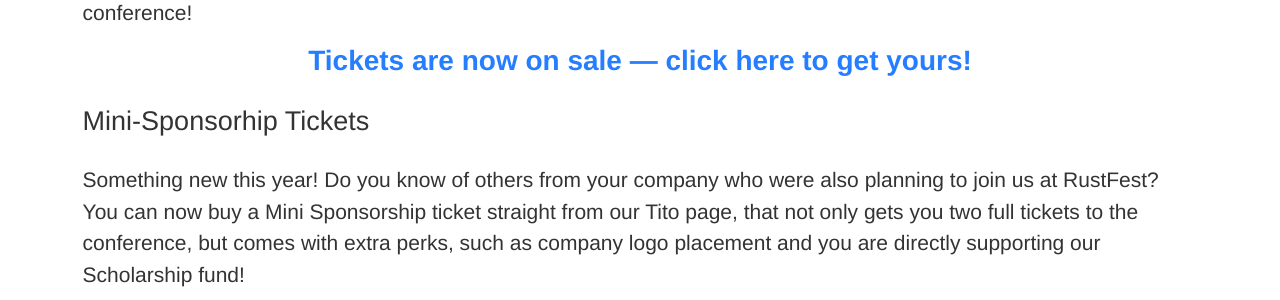
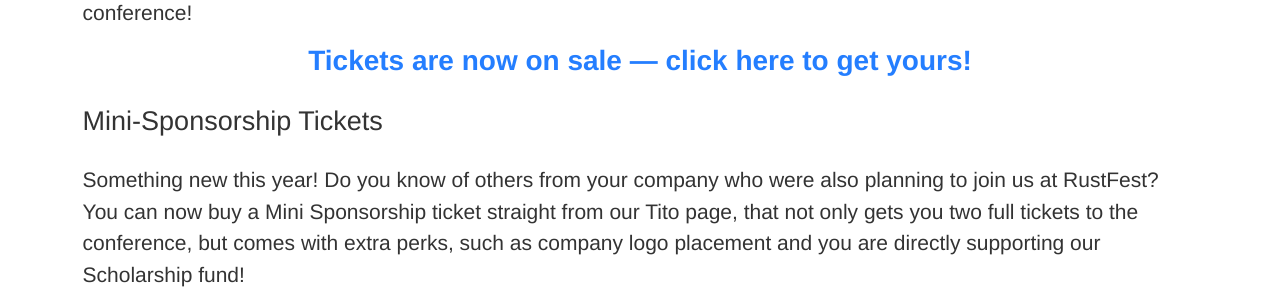
Before and after one commit to RustFestEU/blog.rustfest.eu, a Jekyll site: the page built from _posts/2019-07-16-barcelona-announcement.md, in a window 1280 px wide and 900 px high, scrolled down 3552 px. Shown: the part 154-454 px from the top of the window. Built offline with Jekyll 4.4.1, drawn with Linux system fonts in a browser that asks for light colours.

```diff
--- a/_posts/2019-07-16-barcelona-announcement.md
+++ b/_posts/2019-07-16-barcelona-announcement.md
@@ -72,7 +72,7 @@
   </a>
 </h3>
 
-## Mini-Sponsorhip Tickets
+## Mini-Sponsorship Tickets
 
 Something new this year! Do you know of others from your company who were also planning to join us at RustFest? You can now buy a Mini Sponsorship ticket straight from our Tito page, that not only gets you two full tickets to the conference, but comes with extra perks, such as company logo placement and you are directly supporting our Scholarship fund!
 
```
